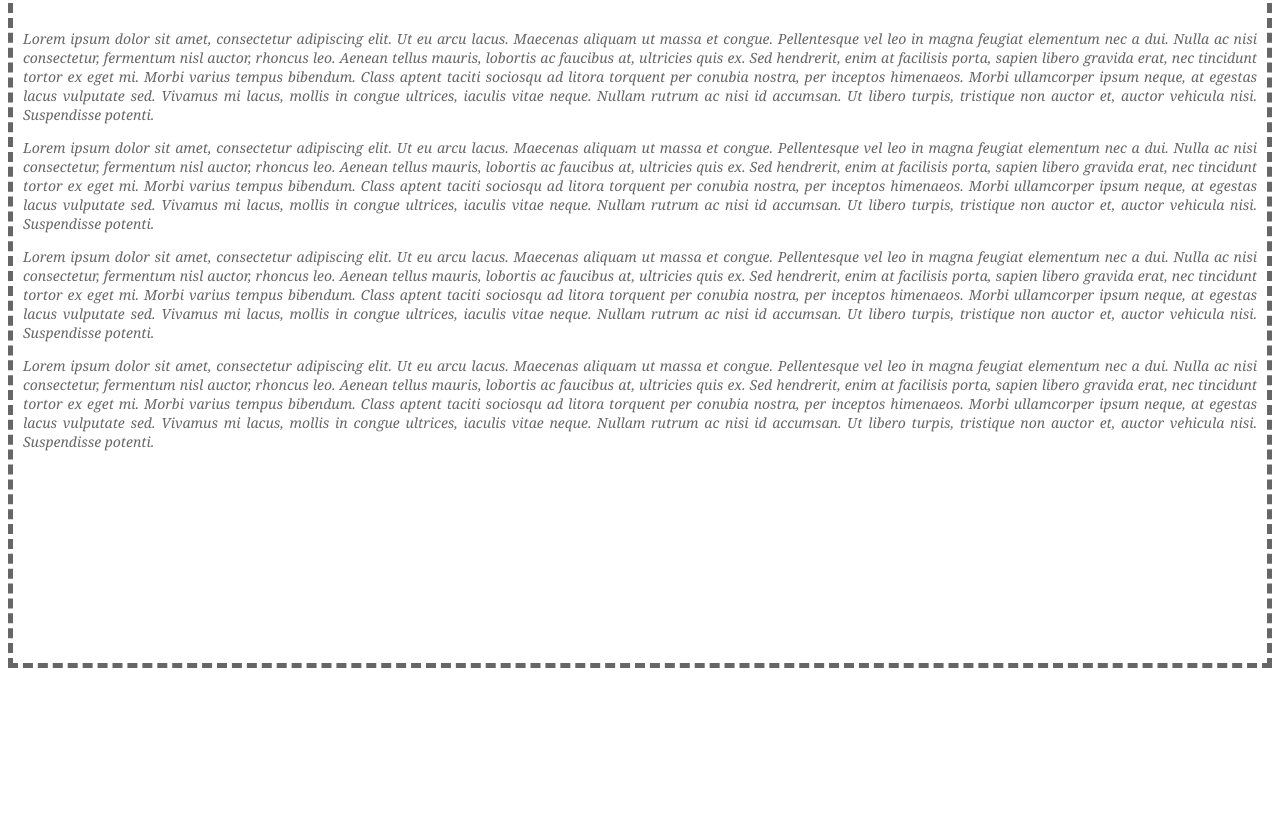
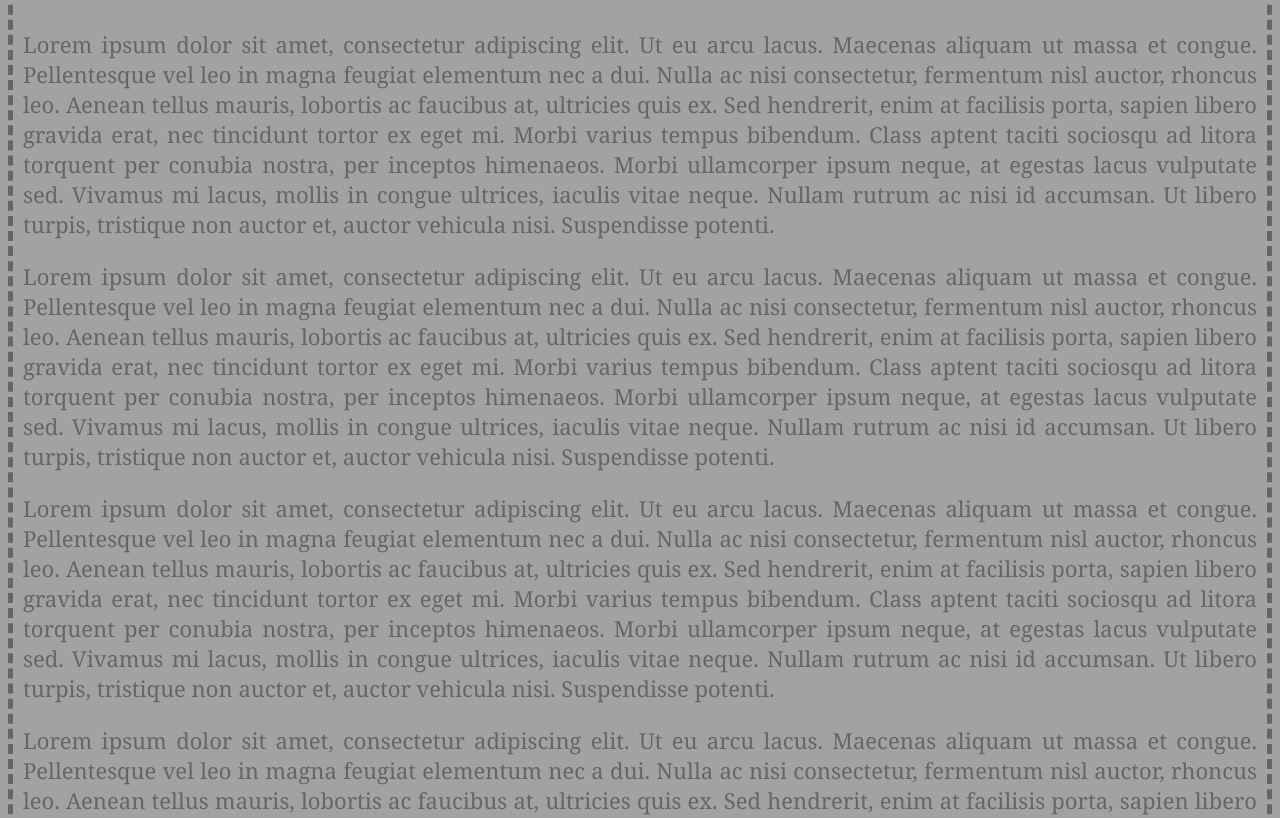
Before and after one commit to pablo-go/Hola-Mundo, a plain HTML site: page index.html in a window 1280 px wide. Shown: the part 124-942 px from the top of the page. Before the commit the page ends 800 px from the top, so only its background shows below. Drawn offline with Linux system fonts and the light colour scheme.

Commit message:
css
otra modificacion

```diff
--- a/css/style.css
+++ b/css/style.css
@@ -7,13 +7,15 @@ body{
 	font-family: sans-serif;
 	text-align: justify;
 	color: #666;
+	background-color:#A2A2A2;
 }
 h1{
 	font-size: 72px;
 	font-weight: bold;
 }
 p{
-	font-style:oblique;
+	font-style:normal;
 	font-family:Cambria, "Hoefler Text", "Liberation Serif", Times, "Times New Roman", serif;
-	font-size: 14px;
+	font-size: 22px;
+	border-color:#05E951;
 }
```
